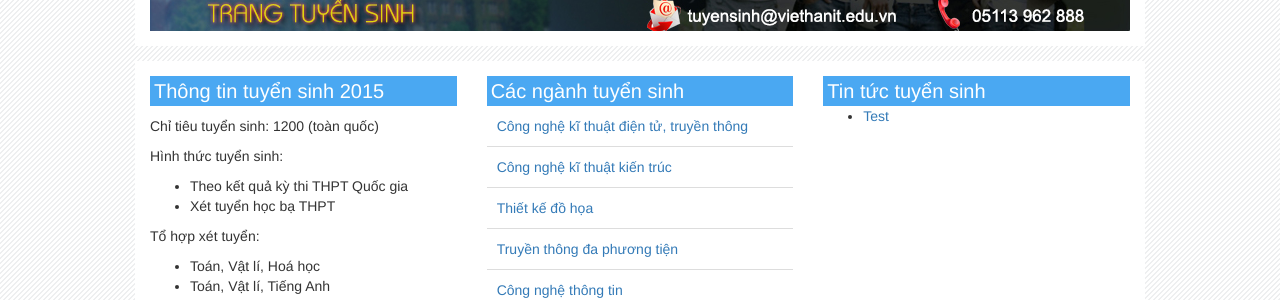
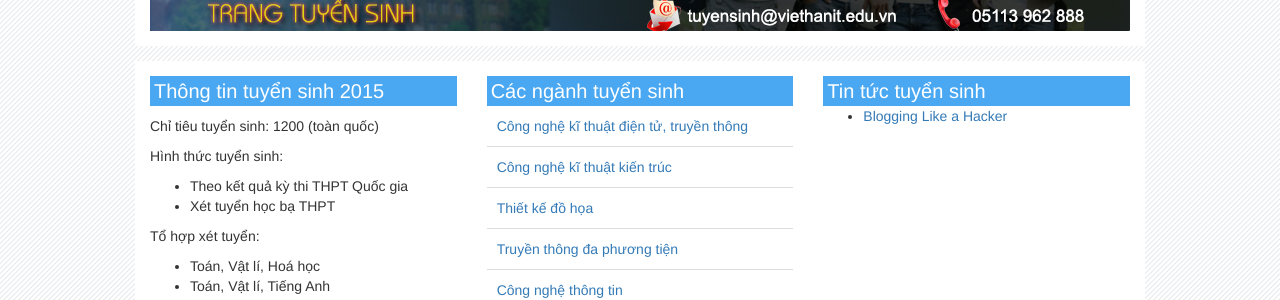
Before and after one commit to VHMIS/DKXT, a Jekyll site: the page built from index.html, in a window 1280 px wide. Shown: the part 297-597 px from the top of the page. Built offline with Jekyll 4.4.1, drawn with Linux system fonts in a browser that asks for light colours; nearby versions of some CDN libraries.

Commit message:
Update 2015-05-19-test.md

```diff
--- a/_posts/2015-05-19-test.md
+++ b/_posts/2015-05-19-test.md
@@ -1 +1,5 @@
+---
+title: Blogging Like a Hacker
+---
+
 Tin tức 1
```
